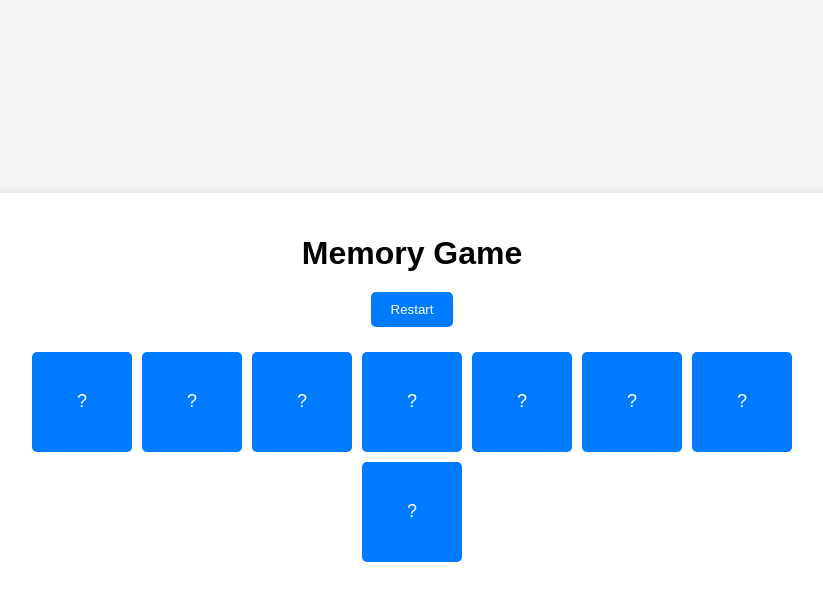
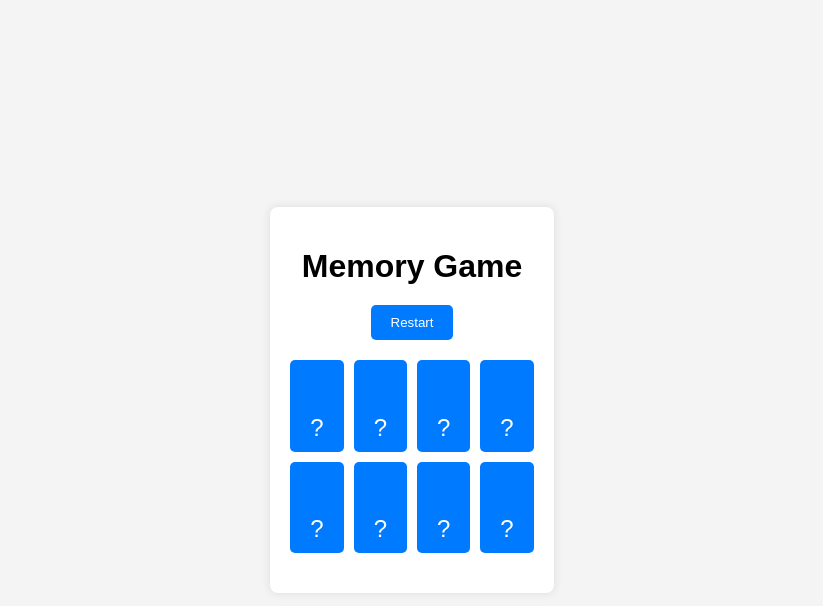
Before and after one commit to abdellahhioun/classess-memory, a PHP site: page /game.php in a window 1280 px wide. Shown: the top 606 px of the page, without its empty margins (228-1051 px from the left). Run offline with PHP 8.4, Linux system fonts and the light colour scheme; some libraries are stand-ins or nearby versions.

Commit message:
the whole working lmemory game with still waiting for updates

```diff
--- a/Card.php
+++ b/Card.php
@@ -2,9 +2,9 @@
 class Card {
     private $id;
     private $value;
-    private $icon;
     private $flipped = false;
     private $matched = false;
+    private $icon; // Add the icon property
 
     public function __construct($id, $value, $icon) {
         $this->id = $id;
@@ -18,10 +18,6 @@ class Card {
 
     public function getValue() {
         return $this->value;
-    }
-
-    public function getIcon() {
-        return $this->icon;
     }
 
     public function isFlipped() {
@@ -39,5 +35,9 @@ class Card {
     public function setMatched($matched) {
         $this->matched = $matched;
     }
+
+    public function getIcon() {
+        return $this->icon ?: ''; // Ensure it returns a string (empty string if null)
+    }
 }
 ?>
--- a/GameSession.php
+++ b/GameSession.php
@@ -6,14 +6,15 @@ class GameSession {
     private $flippedIndices = [];
 
     public function __construct($mysqli, $numPairs) {
-        $this->selectAndShuffleCards($mysqli, $numPairs);
+        $this->selectAndShuffleCards($numPairs);
     }
 
-    private function selectAndShuffleCards($mysqli, $numPairs) {
+    private function selectAndShuffleCards($numPairs) {
+        // Codicon icon classes
         $icons = [
-            "fa-heart", "fa-star", "fa-moon", "fa-sun",
-            "fa-bell", "fa-car", "fa-apple", "fa-leaf",
-            "fa-music", "fa-plane", "fa-tree", "fa-umbrella"
+            "codicon-heart", "codicon-star", "codicon-check", "codicon-flame",
+            "codicon-git-pull-request", "codicon-git-merge", "codicon-paintcan", "codicon-github-alt",
+            "codicon-mortar-board", "codicon-tools", "codicon-rocket", "codicon-beaker"
         ];
 
         $cards = [];
--- a/game.php
+++ b/game.php
@@ -25,12 +25,6 @@ if (isset($_POST['restart'])) {
 
 $_SESSION['game_session'] = $gameSession;
 
-$icons = [
-    "fa-heart", "fa-star", "fa-moon", "fa-sun",
-    "fa-bell", "fa-car", "fa-apple", "fa-leaf",
-    "fa-music", "fa-plane", "fa-tree", "fa-umbrella"
-];
-
 $cards = $gameSession->getCards();
 ?>
 
@@ -41,7 +35,7 @@ $cards = $gameSession->getCards();
     <meta name="viewport" content="width=device-width, initial-scale=1.0">
     <title>Memory Game</title>
     <link rel="stylesheet" href="style_memory.css">
-    <link href="https://cdnjs.cloudflare.com/ajax/libs/font-awesome/6.0.0-beta3/css/all.min.css" rel="stylesheet">
+    <link rel="stylesheet" href="https://cdn.jsdelivr.net/npm/@vscode/codicons@0.0.26/dist/codicon.css">
 </head>
 <body>
     <div class="memory-container">
@@ -52,9 +46,10 @@ $cards = $gameSession->getCards();
         <div class="memory-game-board">
             <?php foreach ($cards as $index => $card): ?>
                 <form method="POST" style="display:inline;">
-                    <button type="submit" name="flip" value="<?= $index ?>" class="memory-card <?= $card->isFlipped() ? 'flipped' : '' ?> <?= $card->isMatched() ? 'matched' : '' ?>">
-                        <?= $card->isFlipped() ? '<i class="fas ' . htmlspecialchars($card->getIcon()) . '"></i>' : '?' ?>
-                    </button>
+                <button type="submit" name="flip" value="<?= $index ?>" class="memory-card <?= $card->isFlipped() ? 'flipped' : '' ?> <?= $card->isMatched() ? 'matched' : '' ?>">
+    <?= $card->isFlipped() ? '<i class="codicon ' . htmlspecialchars($card->getIcon()) . '"></i>' : '?' ?>
+</button>
+
                 </form>
             <?php endforeach; ?>
         </div>
--- a/style_memory.css
+++ b/style_memory.css
@@ -23,20 +23,6 @@ h1 {
     margin-bottom: 20px;
 }
 
-.memory-controls {
-    margin-bottom: 20px;
-}
-
-label {
-    margin-right: 10px;
-}
-
-input[type="number"] {
-    padding: 5px;
-    width: 60px;
-    text-align: center;
-}
-
 button {
     padding: 10px 20px;
     background-color: #007bff;
@@ -51,46 +37,34 @@ button:hover {
 }
 
 .memory-game-board {
-    display: flex;
-    flex-wrap: wrap;
-    justify-content: center;
+    display: grid;
+    grid-template-columns: repeat(4, 1fr);
+    gap: 10px;
     margin: 20px 0;
 }
 
 .memory-card {
-    width: 100px;
-    height: 100px;
-    margin: 5px;
+    padding-top: 100%;
+    position: relative;
     background-color: #007bff;
     color: white;
-    display: flex;
-    align-items: center;
-    justify-content: center;
-    font-size: 18px;
+    font-size: 24px;
+    text-align: center;
     border-radius: 5px;
     cursor: pointer;
 }
 
+.memory-card.flipped,
 .memory-card.matched {
     background-color: #28a745;
+    color: #fff;
     cursor: default;
 }
 
-#memory-rankings {
-    margin-top: 20px;
+.memory-card i {
+    position: absolute;
+    top: 50%;
+    left: 50%;
+    transform: translate(-50%, -50%);
+    font-size: 48px;
 }
-
-#memory-rankings-list {
-    list-style: none;
-    padding: 0;
-}
-
-#memory-rankings-list li {
-    padding: 5px 0;
-}
-
-#win-message {
-    font-size: 24px;
-    color: green;
-    margin-top: 20px;
-}
```
Also changed, not shown: index.php (+6 -13 lines).
